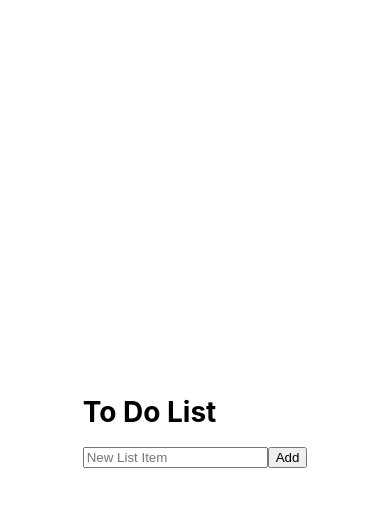
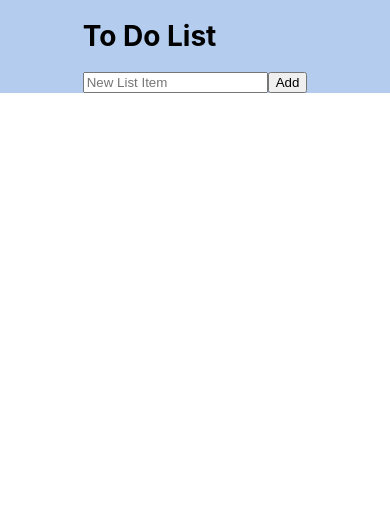
Before and after one commit to Kirapants07/INF657_Assignment_1, a React Native app: screen / in a window 390 px wide. Shown: the top 506 px of the page. Built offline with nearby package versions, Linux system fonts and the light colour scheme.

Commit message:
Some styling

```diff
--- a/App.js
+++ b/App.js
@@ -1,17 +1,18 @@
 import { StatusBar } from 'expo-status-bar';
 import { StyleSheet, Text, View } from 'react-native';
 import TodoApp from './components/TodoApp';
-import TodoList from './components/TodoList';
 
 export default function App() {
   const name = "name goes here";
 
   return (
-    <View style={styles.container}>
-      <Text>
-        <TodoApp />
-      </Text>
-      <StatusBar style="auto" />
+    <View style={styles.card}>
+      <View style={styles.container}>
+        <Text>
+          <TodoApp />
+        </Text>
+        <StatusBar style="auto" />
+      </View>
     </View>
   );
 }
@@ -19,8 +20,11 @@ export default function App() {
 const styles = StyleSheet.create({
   container: {
     flex: 1,
-    backgroundColor: '#fff',
+    backgroundColor: '#b4cdee',
     alignItems: 'center',
     justifyContent: 'center',
   },
+  card: {
+    backgroundColor: 'white',
+  },
 });
--- a/components/TodoApp.js
+++ b/components/TodoApp.js
@@ -1,4 +1,5 @@
 import React, { useState } from 'react'
+import {StyleSheet, Text} from 'react-native';
 import TodoList from './TodoList';
 
 //Parent of TodoList
@@ -17,8 +18,9 @@ export default function TodoApp() {
     };
 
   return (
-    <>
+    <Text>
         <h1>To Do List</h1>
+        <Text style={styles.paragraph}>
           {/* add new item input */}
           <form onSubmit={handleSubmit}>
               <input type = "text" placeholder="New List Item" value={input} onChange={handleChange}></input>
@@ -32,6 +34,16 @@ export default function TodoApp() {
                   key = {index}
               />
           ))}
-    </>
+      </Text>
+    </Text>
   )
 }
+
+const styles = StyleSheet.create({
+  paragraph: {
+    fontsize: 20,
+  },
+  card: {
+    backgroundColor: '#fff',
+  },
+});
--- a/components/TodoList.js
+++ b/components/TodoList.js
@@ -1,9 +1,10 @@
 import React, { useState } from 'react'
+import { Text } from 'react-native-web';
 
 //child of TodoList
 //Layout for a single Task
 export default function TodoList({description}) {
-  const [todo, settodo] = useState([]); //array of todo items. Blank to start
+  // const [todo, settodo] = useState([]); //array of todo items. Blank to start
   const [checked, setChecked] = useState(false); //useState for checkbox. Initial is false
 
   const handleChange = () => {
@@ -11,6 +12,7 @@ export default function TodoList({description}) {
   };
 
   return (
+    <Text>
       <div>
         <input
             type="checkbox"
@@ -19,5 +21,6 @@ export default function TodoList({description}) {
           />
           {description}
       </div>
+    </Text>
   );
 }
```
Lines whose indentation alone changed are shown as unchanged.
